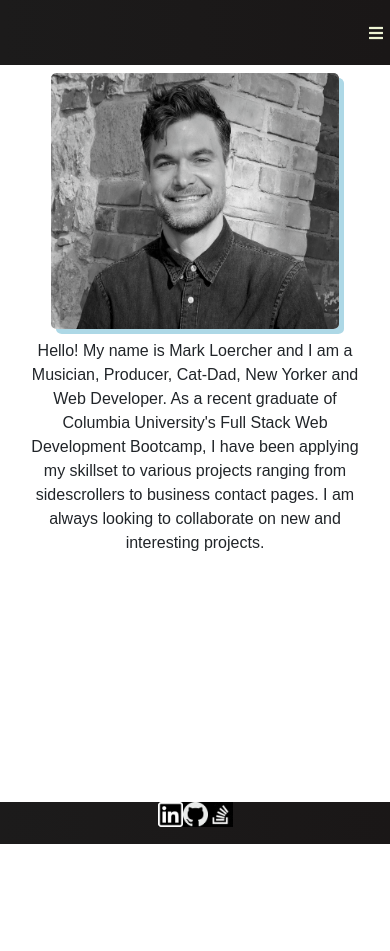
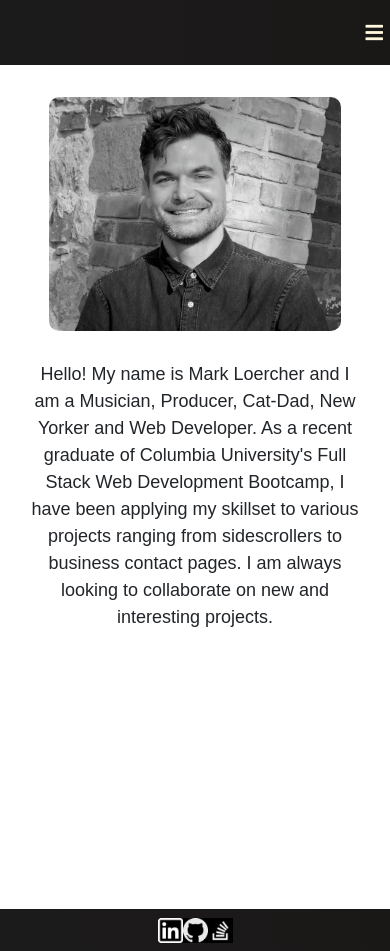
Before and after one commit to mloercher/ml_portfolio, a React (Create React App) app: page /about in a window 390 px wide. Before the commit the page ends 844 px from the top, so only its background shows below. Built offline with nearby package versions, Linux system fonts and the light colour scheme; a web font is replaced by a local one.

Commit message:
home and about responsive redo

```diff
--- a/src/components/About/index.css
+++ b/src/components/About/index.css
@@ -1,16 +1,24 @@
 #aboutImage {
   height: 100%;
-  width: 27rem;
-  border-radius: 50%;
+  width: 100%;
+  border-radius: 10px;
   box-shadow: 2px;
+}
+.image-cont {
+  margin-top: 2%;
+  width: 30%;
 }
 
 .about-cont {
-  padding-top: 2%;
+  /* padding-top: 2%; */
   display: flex;
   align-items: center;
   flex-direction: column;
-  /* height:100vh; */
+  /* justify-content: center; */
+  align-items: center;
+  height: 100vh;
+  width: 100vw;
+    padding-bottom: 40%;
 }
 
 .aboutContainer {
@@ -20,8 +28,8 @@
 }
 
 .aboutTxt {
-  font-size: 26px;
-  margin-top: 1%;
+  margin-top: 50px;
+  font-size: 25px;
   text-align: center;
 }
 
@@ -35,43 +43,115 @@ section {
 }
 
 
-@media only screen and (max-width: 600px) {
-  #aboutImage {
-    height: 16rem;
-    width: 18rem;
-    border-radius: 2%;
-    /* border: solid black; */
-    box-shadow: 5px 5px lightblue;
+@media only screen and (max-width:2800px) {
+  .aboutTxt{
+    font-size: 70px;
+  }
+  .image-cont{
+    margin-top: 5rem;
+    width: 75%;
+    max-width: 50rem;
   }
 
-  .aboutTxt {
-    font-size: 1rem;
-    margin-top: 3%;
+}
+
+@media only screen and (max-width:2500px) {
+  .aboutTxt{
+    font-size: 70px;
+  }
+  .image-cont{
+    margin-top: 5rem;
+    width: 75%;
+    max-width: 50rem;
   }
 
-  .aboutContainer{
-    padding-bottom: 2%;
+}
+
+
+@media only screen and (max-width:1440px) {
+  .aboutTxt{
+    font-size: 30px;
+  }
+  .image-cont{
+    margin-top: 3rem;
+    width: 75%;
+    max-width: 25rem;
   }
 
-  .links a{
+}
+
+
+@media only screen and (max-width:1024px) {
+  .aboutTxt{
+    font-size: 30px;
+  }
+  .image-cont{
+    margin-top: 3rem;
+    width: 75%;
+    max-width: 20rem;
+  }
+
+}
+
+@media only screen and (max-width:968px) {
+  .aboutTxt{
+    font-size: 30px;
+  }
+  .image-cont{
+    margin-top: 3rem;
+    width: 75%;
+    max-width: 20rem;
+  }
+
+}
+
+
+
+@media only screen and (max-width:768px) {
+  .image-cont{
+    margin-top: 2rem;
+    width: 75%;
+    max-width: 20rem;
+  }
+
+  .aboutTxt{
+    font-size: 22px;
+    padding-top: 10px;
+    margin-top: 20px;
+  }
+
+  .links a {
     font-size: 1.2rem;
     align-items: center;
   }
 }
+/*
+@media only screen and (min-width:425px)and(max-width: 600px) {
+
+  .links a {
+    font-size: 1.2rem;
+    align-items: center;
+  }
+
+  .aboutTxt{
+    font-size: 18px;
+  }
+} */
+
+@media only screen and (max-width: 425px) {
+  .aboutTxt{
+    font-size: 18px;
+    padding-top: 10px;
+    margin-top: 20px;
+  }
+}
 
 @media only screen and (max-width: 375px) {
-  #aboutImage {
-    height: 16rem;
-    width: 18rem;
 
+
+  .aboutContainer{
+    width: 90%;
+    margin-bottom: 25px;
   }
 
-  .aboutTxt {
-    font-size: 1.1rem;
-    margin-top: 3%;
-  }
-
-  .aboutContainer{
-    padding-bottom: 2%;
-  }
 }
--- a/src/components/About/index.js
+++ b/src/components/About/index.js
@@ -6,7 +6,9 @@ function About() {
   return (
     <div className="about-cont">
       {/* <h1 id="about">Who am I?</h1> */}
-        <img src={aboutImage} id="aboutImage" alt="cover" />
+      <div className="image-cont">
+      <img src={aboutImage} id="aboutImage" alt="cover" />
+      </div>
       <div className="aboutContainer">
         <p className="aboutTxt">
           Hello! My name is Mark Loercher and I am a Musician, Producer,
--- a/src/components/Contact/Contact2.js
+++ b/src/components/Contact/Contact2.js
@@ -21,7 +21,7 @@ function Contact() {
           <p className="links"><a
             href="https://www.github.com/mloercher"
             target="_blank"
-            without
+
             rel="noreferrer"
           >mloercher</a></p>
         </li>
--- a/src/components/Footer/index.css
+++ b/src/components/Footer/index.css
@@ -5,18 +5,14 @@
 
 
 #footerContainer {
-  position: fixed;
-  left: 0;
-  bottom: 0;
-  right: 0;
   width: 100%;
   height: 5%;
   background: linear-gradient(90deg, rgb(28, 27, 27) 0%, rgb(26, 23, 23) 100%);
   display: flex;
   justify-content: center;
-  /* align-items: center; */
-  /* height: 5%; */
+  align-items: center;
 }
+
 
 .footerImg {
   font-size: 10px;
--- a/src/components/Footer/index.js
+++ b/src/components/Footer/index.js
@@ -10,7 +10,7 @@ function Footer() {
         <a
           href="https://www.linkedin.com/in/mark-loercher-682279180/"
           target="_blank"
-          without
+
           rel="noreferrer"
         >
           <img className="footerImg" src={linkedInLogo} alt="linkedin logo"></img>
@@ -18,7 +18,7 @@ function Footer() {
         <a
           href="https://www.github.com/mloercher"
           target="_blank"
-          without
+
           rel="noreferrer"
         >
           <img className="footerImg" src={gitLogo} alt="github logo"></img>
@@ -26,7 +26,7 @@ function Footer() {
         <a
           href="https://www.stackoverflow.com"
           target="_blank"
-          without
+
           rel="noreferrer"
         >
           <img className="footerImg" src={stackLogo} alt="stack overflow logo"></img>
--- a/src/components/Nav/index.css
+++ b/src/components/Nav/index.css
@@ -66,7 +66,7 @@
 }
 
 .nav-links {
-  color: #EEF4D4;
+  color: cornsilk;
   font-size: 2rem;
   font-family: "Zen Kurenaido", sans-serif;
   font-weight: 100;
@@ -79,21 +79,30 @@
 
 .nav-links:hover {
   /* border-bottom: 1px solid #fff; */
-  transition: all 0.2s ease-out;
+  transition: all 0.1s ease-out;
   text-decoration: none;
-  color: black;
+  border: solid 1px cornsilk;
   /* font-family: myFirstFont; */
 }
 
 .fa-bars {
-  color:  #EEF4D4;
-  size: 3rem;
+  color: cornsilk;
+  font-size: 1.25rem;
   padding-right: 7px;
 }
 
 .nav-links-mobile {
   display: none;
-  color:  #EEF4D4;
+  color: cornsilk;
+}
+
+.nav-links.active {
+  text-align: center;
+  width: 100%;
+  height: auto;
+  display: table;
+  color: cornsilk;
+  border: solid lightblue;
 }
 
 .menu-icon {
@@ -102,7 +111,7 @@
 
 .active {
   font-family: myFirstFont;
-  color:#EEF4D4;
+  color: #eef4d4;
 }
 
 @media screen and (max-width: 920px) {
@@ -119,8 +128,6 @@
     max-width: 25%;
     max-height: 25%;
   }
-
-
 }
 
 @media screen and (max-width: 768px) {
@@ -155,7 +162,11 @@
     flex-direction: column;
     justify-content: space-around;
     align-items: center;
-   background: linear-gradient(90deg, rgb(28, 27, 27) 0%, rgb(26, 23, 23) 100%);
+    background: linear-gradient(
+      90deg,
+      rgb(28, 27, 27) 0%,
+      rgb(26, 23, 23) 100%
+    );
     height: 80vh;
     left: 0;
     z-index: 1;
@@ -163,22 +174,13 @@
     margin: 0;
   }
 
-  .nav-links.active {
-    text-align: center;
-    padding: 1.5rem;
-    width: 100%;
-    height: auto;
-    display: table;
-    color:  #EEF4D4;
-    border: solid  #EEF4D4;
-  }
   .nav-links {
     text-align: center;
     padding: 1.5rem;
     width: 100%;
     height: auto;
     display: table;
-    color:  #EEF4D4;
+    color: #eef4d4;
   }
 
   .nav a.active {
@@ -186,8 +188,8 @@
   }
 
   .nav-links:hover {
-    background-color: #EEF4D4;
-    color:#EEF4D4;
+    background-color: #eef4d4;
+    color: #eef4d4;
     border-radius: 0;
   }
 
@@ -208,8 +210,8 @@
   }
 
   .fa-times {
-    color: #EEF4D4;
-    font-size: 2rem;
+    color: #eef4d4;
+    font-size: 1.25rem;
     padding-right: 7px;
   }
 
@@ -222,28 +224,24 @@
     text-decoration: none;
     font-size: 1.5rem;
     /* background-color: black; */
-    color: #EEF4D4;
+    color: #eef4d4;
     padding: 14px 20px;
-    border: 1px solid #EEF4D4;
+    border: 1px solid #eef4d4;
     transition: all 0.3s ease-out;
   }
 
   .nav-links-mobile:hover {
-    color:#EEF4D4;
+    color: #eef4d4;
     transition: 250ms;
   }
 
-  .navbar-container{
+  .navbar-container {
     display: flex;
     justify-content: flex-end;
     align-items: center;
     height: 100%;
     width: 100vw;
   }
-
-
-
-
 }
 
 /* @media screen and (min-width: 820px) {
@@ -296,7 +294,7 @@ ul {
 } */
 
 nav a.active {
-  color:cornsilk;
+  color: cornsilk;
   text-decoration: none;
   font-size: 30px;
   border: solid lightblue;
--- a/src/components/Projects/Project.js
+++ b/src/components/Projects/Project.js
@@ -2,12 +2,12 @@ import React from 'react'
 
 function Project(props) {
     return (
-        <div class="">
+        <div className="">
             <p>{props.name}</p>
             <a
                 href={props.link}
                 target="_blank"
-                without
+
                 rel="noreferrer"
             >
                 <img src={props.img} id="projImg" alt={props.alt} />
@@ -16,7 +16,7 @@ function Project(props) {
                 <a
                     href={props.link}
                     target="_blank"
-                    without
+
                     rel="noreferrer"
                 >
                     deployed app
@@ -25,7 +25,7 @@ function Project(props) {
                 <a
                     href={props.git}
                     target="_blank"
-                    without
+
                     rel="noreferrer"
                 >
                     repo
--- a/src/components/Projects/index.css
+++ b/src/components/Projects/index.css
@@ -1,7 +1,9 @@
 .projContainer {
-  padding: 0% 5% 4% 5%;
+  /* padding: 0% 5% 4% 5%;
   position: relative;
-  overflow: hidden;
+  overflow: hidden; */
+  height: 100vh;
+  width: 100vw;
 }
 
 #projImg {
@@ -16,6 +18,11 @@
   border-radius: 2%;
 }
 
+.rowContainer{
+  height: 100%;
+  width: 100%;
+}
+
 #projImg:hover {
   transform: scale(0.9);
 }
@@ -23,11 +30,12 @@
 .row {
   background-color: #c2d897;
   position: relative;
+  display: flex;
 }
 .row2 {
   background-color: #c2d897;
   width: 100vw;
-  position: relative;
+  /* position: relative; */
 }
 
 .row p {
--- a/src/components/Projects/index.js
+++ b/src/components/Projects/index.js
@@ -11,10 +11,13 @@ import Project from "./Project";
 // add an array of objects containing project names and descriptions
 // add hook to utilize useState to display project titles and images accordingly.
 
+
+
 function Projects() {
   return (
-    <div class="projContainer">
-      <div class="row" id="row1">
+    <div className="projContainer">
+      {/* <div className="rowContainer"> */}
+        <div className="row" id="row1">
           <Project
             name="NORTHEAST PROJECTS (in development)"
             link="https://mloercher.github.io/northeast_projects"
@@ -30,7 +33,7 @@ function Projects() {
             git="https://github.com/mloercher/just_the_news"
           />
         </div>
-      <div class="row" id="row2">
+        <div className="row" id="row2">
           <Project
             name="KITCHEN SINK "
             link="https://kitchen-sink.herokuapp.com/"
@@ -60,6 +63,7 @@ function Projects() {
             git="https://mloercher.github.io/Js-code-quiz/"
           />
         </div>
+      {/* </div> */}
     </div>
   );
 }
```
Also changed, not shown: src/components/Nav/index.js (+10 -17 lines), 1 other file (tests, documents, lock files or other folders). Lines whose indentation alone changed are shown as unchanged.
